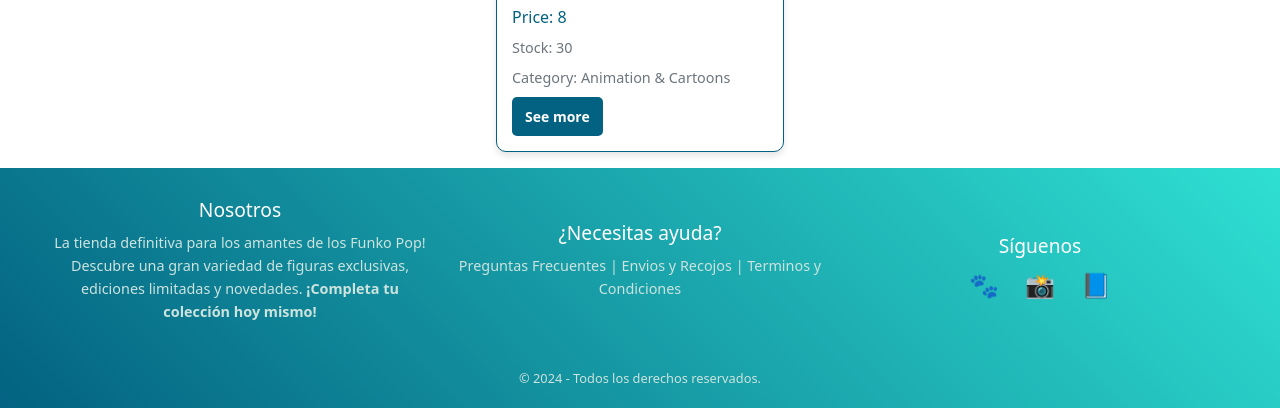
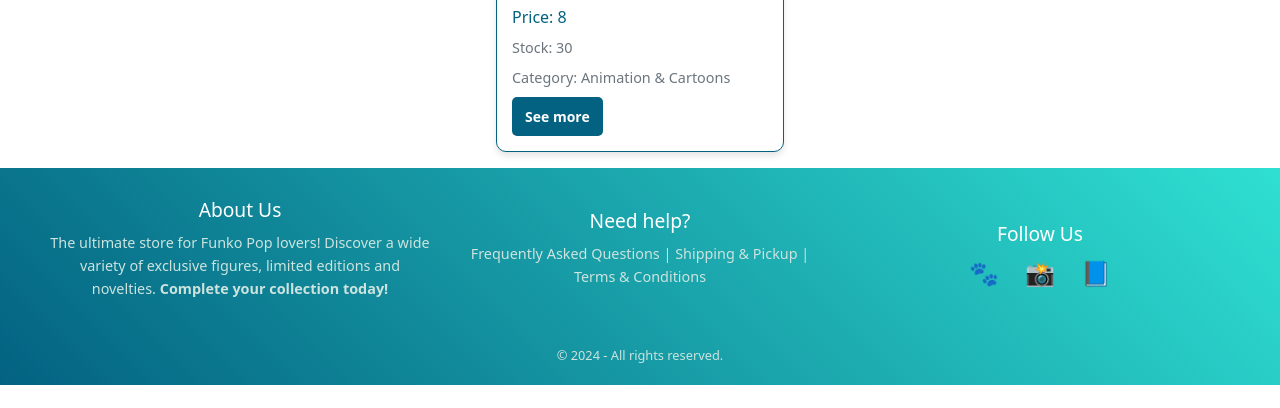
Before and after one commit to NoeliaGAP/E-Commerce_Garcia_Noelia, a plain HTML site: page home.html in a window 1280 px wide. Shown: the part 2534-2942 px from the top of the page. After the commit the page ends 2919 px from the top, so only its background shows below. Drawn offline with nearby package versions, Linux system fonts and the light colour scheme.

Commit message:
fix: language

```diff
--- a/home.html
+++ b/home.html
@@ -36,25 +36,25 @@
 
       <!-- Sobre nosotros -->
       <div style="flex: 1 1 calc(33.333% - 20px); margin: 10px; min-width: 200px;">
-        <h3 style="font-size: 1.2rem; margin-bottom: 10px; display: inline-block;">Nosotros</h3>
+        <h3 style="font-size: 1.2rem; margin-bottom: 10px; display: inline-block;">About Us</h3>
         <p style="font-size: 0.9rem; line-height: 1.6; color: #cce3de;">
-          La tienda definitiva para los amantes de los Funko Pop! Descubre una gran variedad de figuras exclusivas, ediciones limitadas y novedades. <strong>¡Completa tu colección hoy mismo!</strong>
+          The ultimate store for Funko Pop lovers! Discover a wide variety of exclusive figures, limited editions and novelties. <strong>Complete your collection today!</strong>
         </p>
       </div>
 
       <!-- Enlaces útiles -->
       <div style="flex: 1 1 calc(33.333% - 20px); margin: 10px; min-width: 200px;">
-        <h3 style="font-size: 1.2rem; margin-bottom: 10px; display: inline-block;">¿Necesitas ayuda?</h3>
+        <h3 style="font-size: 1.2rem; margin-bottom: 10px; display: inline-block;">Need help?</h3>
         <p style="font-size: 0.9rem; line-height: 1.6; color: #cce3de;">
-          <a href="#" style="color: #cce3de; text-decoration: none;">Preguntas Frecuentes</a> |
-          <a href="#" style="color: #cce3de; text-decoration: none;">Envios y Recojos</a> |
-          <a href="#" style="color: #cce3de; text-decoration: none;">Terminos y Condiciones</a>
+          <a href="#" style="color: #cce3de; text-decoration: none;">Frequently Asked Questions</a> |
+          <a href="#" style="color: #cce3de; text-decoration: none;">Shipping & Pickup</a> |
+          <a href="#" style="color: #cce3de; text-decoration: none;">Terms & Conditions</a>
         </p>
       </div>
 
       <!-- Redes sociales -->
       <div style="flex: 1 1 calc(33.333% - 20px); margin: 10px; min-width: 200px;">
-        <h3 style="font-size: 1.2rem; margin-bottom: 10px; display: inline-block;">Síguenos</h3>
+        <h3 style="font-size: 1.2rem; margin-bottom: 10px; display: inline-block;">Follow Us</h3>
         <div style="font-size: 1.5rem;">
           <a href="#" target="_blank" style="margin: 0 10px; color: #fff; text-decoration: none;">🐾</a>
           <a href="#" target="_blank" style="margin: 0 10px; color: #fff; text-decoration: none;">📸</a>
@@ -65,7 +65,7 @@
 
     <!-- Créditos -->
     <div style="margin-top: 20px; font-size: 0.8rem; color: #cce3de;">
-      © 2024 - Todos los derechos reservados.
+      © 2024 - All rights reserved.
     </div>
   </footer>
 </body>
```
